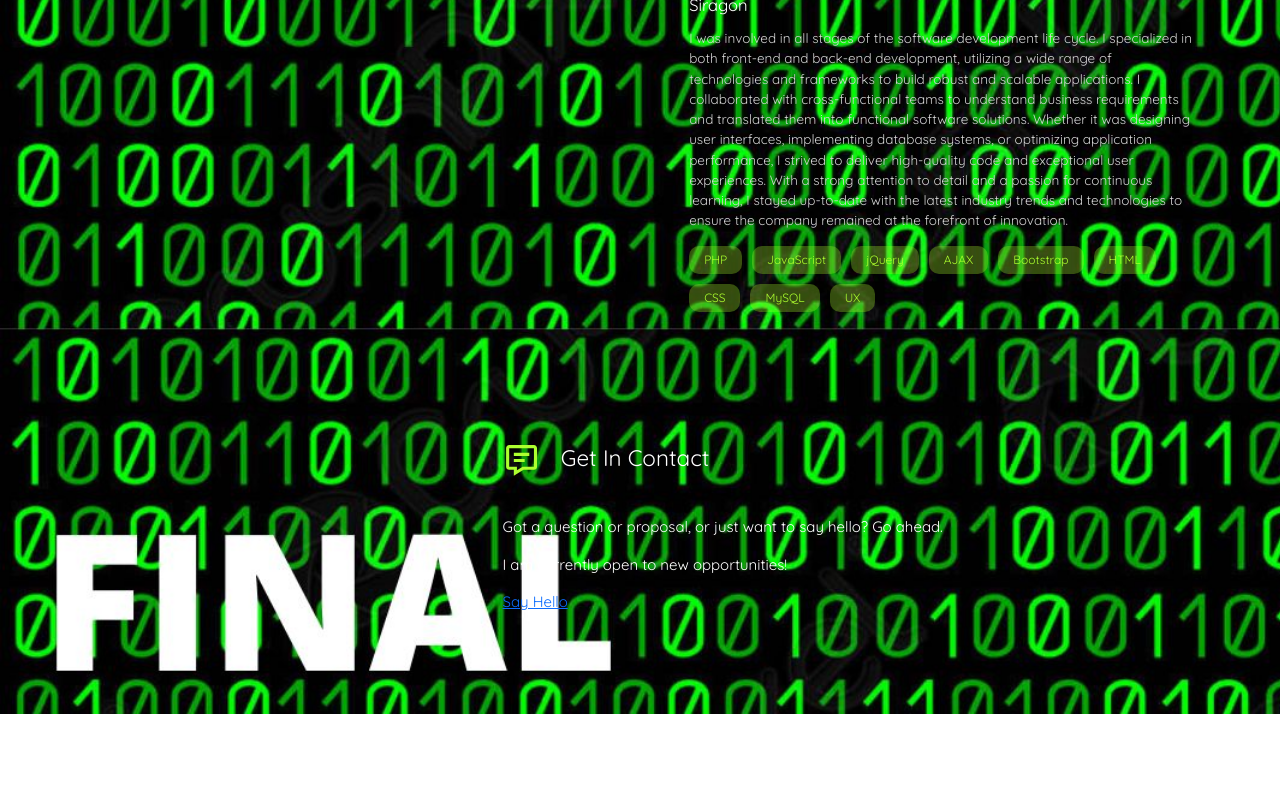
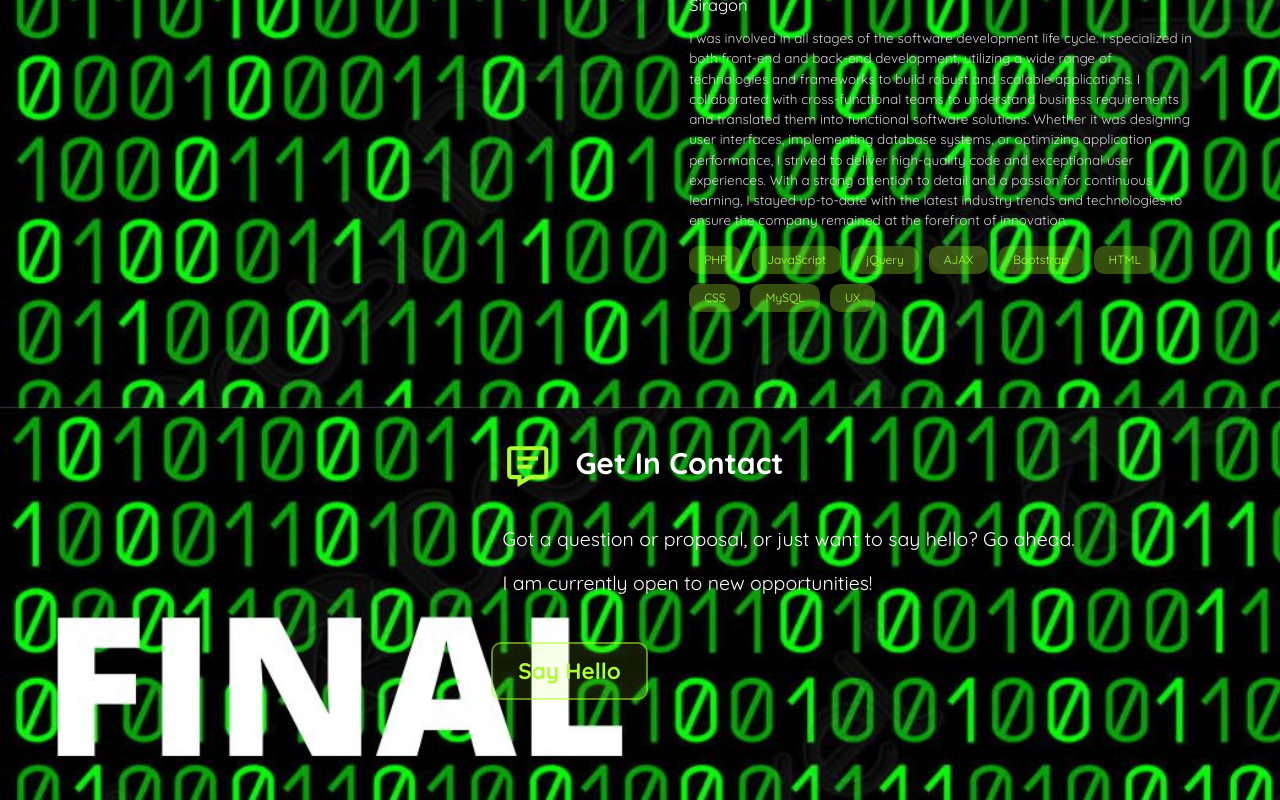
Before and after one commit to brianelizondo/brianelizondo.dev, a React (Create React App) app: page / in a window 1280 px wide. Shown: the part 3854-4654 px from the top of the page. Before the commit the page ends 4568 px from the top, so only its background shows below. Built offline with nearby package versions, Linux system fonts and the light colour scheme.

Commit message:
Ajust contact style and refactor code

```diff
--- a/src/components/Contact.css
+++ b/src/components/Contact.css
@@ -1,10 +1,29 @@
 .Contact{
-
+    padding-bottom: 100px;
 }
 
-.ContactTitle{
-    margin-bottom: 30px;
+.ContactTitle h4{
+    font-size: 2rem;
+    font-weight: 700;
+    padding-bottom: 25px;
 }
-.ContactContent{
-    padding-bottom: 100px;
+.ContactText{
+    font-size: 1.3rem;
+    padding-bottom: 30px;
 }
+.ContactButton{
+    color: greenyellow;
+    font-size: 1.5rem;
+    font-weight: 700;
+    width: fit-content;
+    border-radius: 10px;
+    background-color:  rgba(173, 255, 47, 0.10);
+    padding: 10px 25px;
+    border: 2px solid rgba(173, 255, 47, 0.5);
+    transition: background-color 0.3s ease-in, border 0.5s ease-out;
+}
+.ContactButton:hover{
+    cursor: pointer;
+    border: 2px solid rgba(173, 255, 47, 1);
+    background-color: rgba(173, 255, 47, 0.25);
+}
--- a/src/components/Contact.tsx
+++ b/src/components/Contact.tsx
@@ -1,23 +1,24 @@
 import React from 'react';
 import './Contact.css';
-import { Container, Row, Col, Button } from 'react-bootstrap';
+import { Container, Row } from 'react-bootstrap';
 import { ContactIcon } from '../helpers/NavbarIcons';
 
+const Contact: React.FC = () => {
+    const handleEmailClick = () => {
+        window.location.href = "mailto:me@brianelizondo.dev";
+    };
 
-const Contact: React.FC = () => {
     return (
     <Container id="contact" className="Contact">
         <Row className="ContactTitle">
             <h4><ContactIcon /> Get In Contact</h4>
         </Row>
         <Row className="ContactContent">
-            <Col xs={12} md={12}>
-                <div className="ContactText">
-                    <p>Got a question or proposal, or just want to say hello? Go ahead.</p>
-                    <p>I am currently open to new opportunities!</p>
-                </div>
-                <div className="ContactButton"><a href="mailto:me@brianelizondo.dev">Say Hello</a></div>
-            </Col>
+            <div className="ContactText">
+                <p>Got a question or proposal, or just want to say hello? Go ahead.</p>
+                <p>I am currently open to new opportunities!</p>
+            </div>
+            <div className="ContactButton" onClick={handleEmailClick}>Say Hello</div>
         </Row>
     </Container>
   );
```
